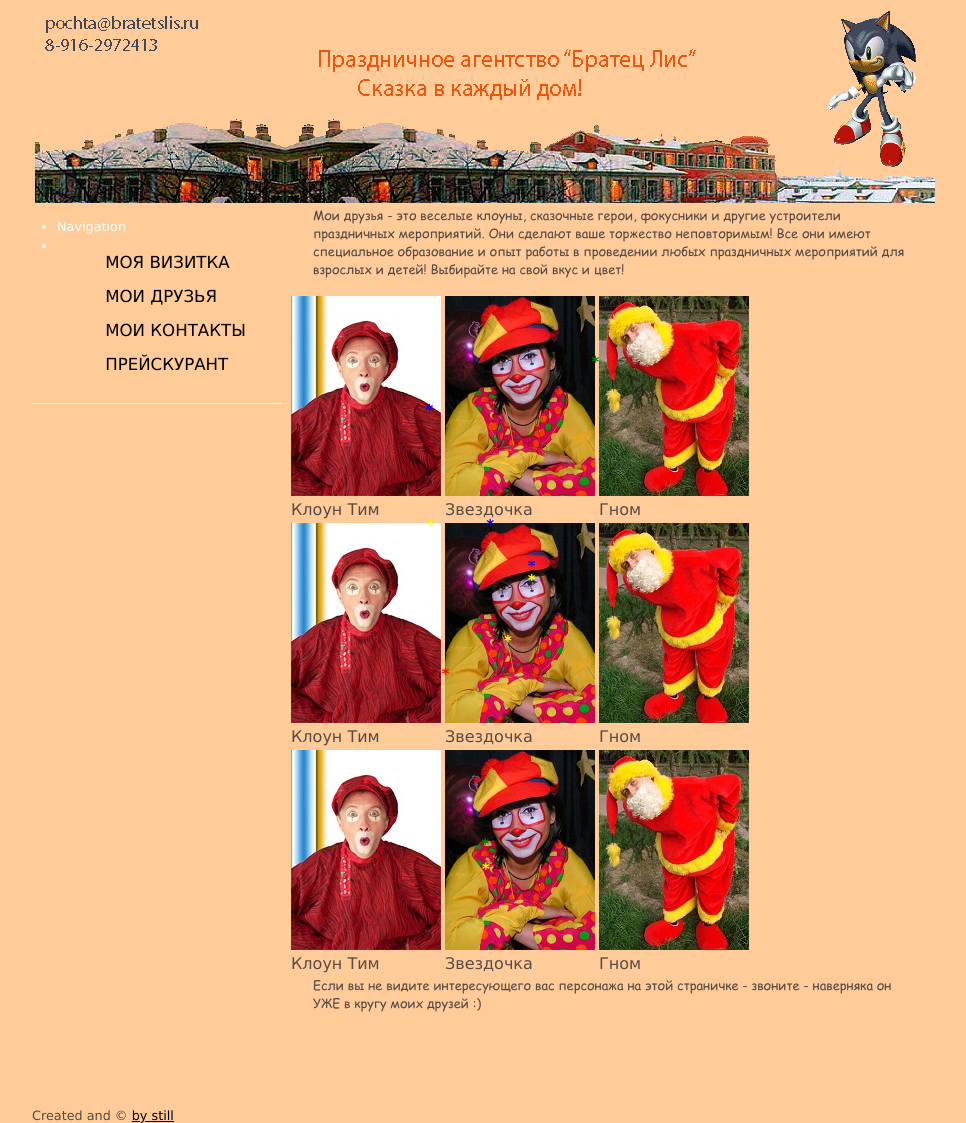
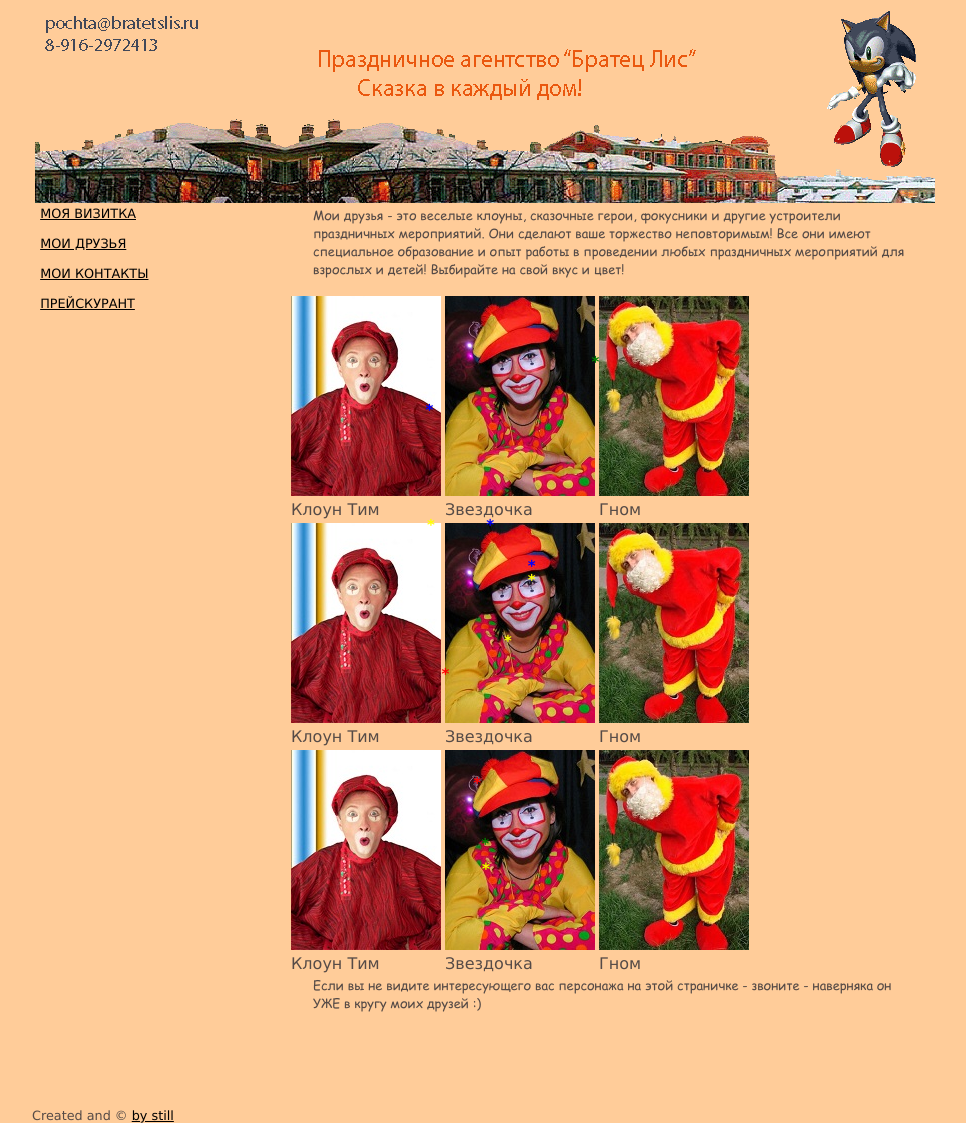
Before and after one commit to bratetslis/Site, a Jekyll site: the page built from index.md, in a window 1280 px wide. Shown: the whole page, without its empty margins (158-1124 px from the left). Built offline with Jekyll 4.4.1, drawn with Linux system fonts in a browser that asks for light colours.

Commit message:
Update _layouts/type3.html

```diff
--- a/_layouts/type3.html
+++ b/_layouts/type3.html
@@ -52,14 +52,9 @@
 <!-- end mainnavi -->
 	<div id="left">
 
-		<ul class="borderbottom">
-			<li>Navigation</li>
-			<li>
-				<ul>
+
 					{% include sidebar-right.html %}
-				</ul>
-			</li>
-		</ul><br>
+
 	</div> <!-- end menu left -->
 	<div id="content">
 
```
